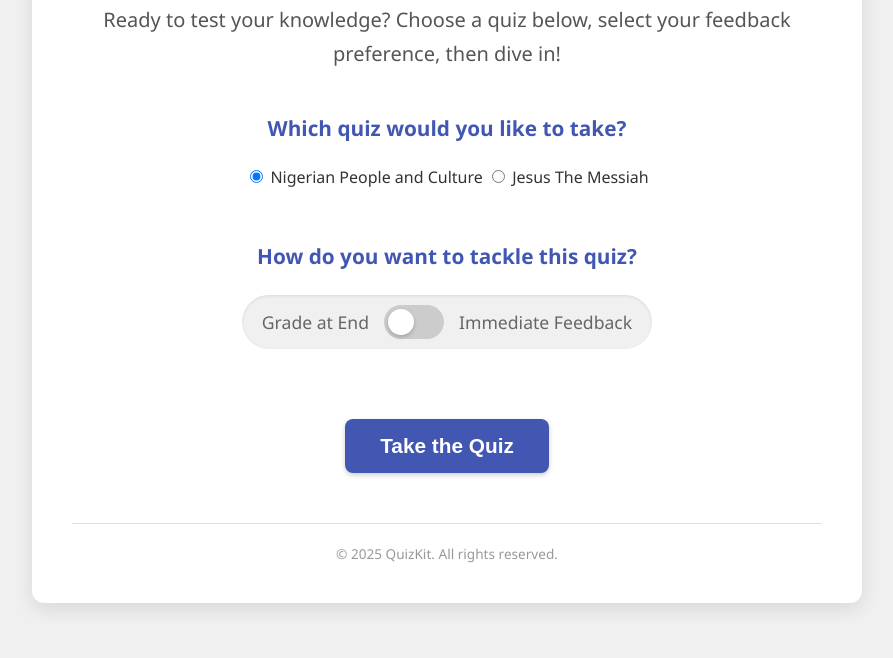
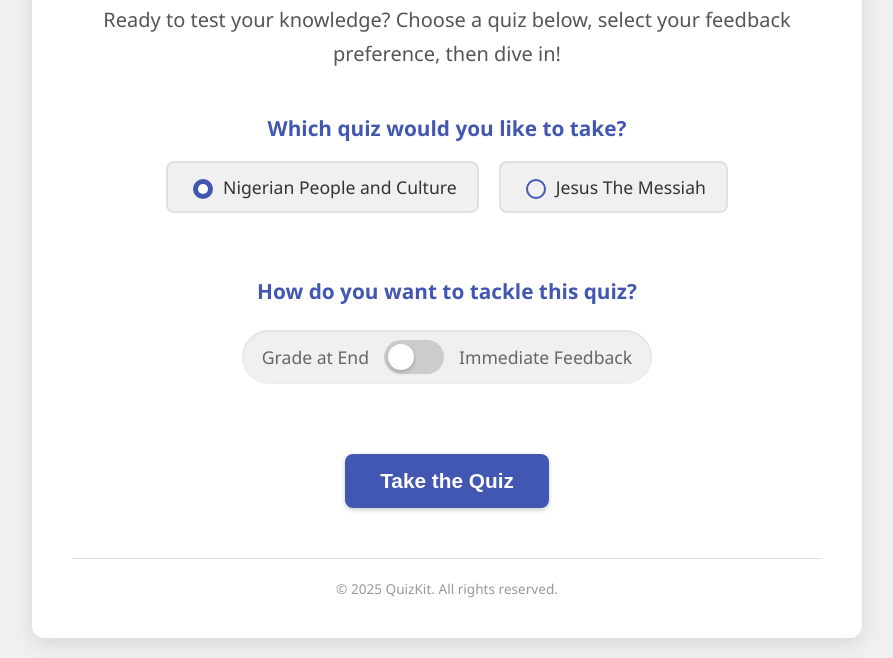
Before and after one commit to Posibright/quizkit_beta, a plain HTML site: page index.html in a window 1280 px wide. Shown: the part 223-881 px from the top of the page, without its empty margins (193-1086 px from the left). Before the commit the page ends 846 px from the top, so only its background shows below. Drawn offline with Linux system fonts and the light colour scheme.

Commit message:
Update style.css

```diff
--- a/style.css
+++ b/style.css
@@ -133,6 +133,77 @@ button:disabled {
     background-color: #30baba;
 }
 
+/* Quiz Selection Specific Styles */
+.quiz-selection-container {
+    margin-bottom: 40px;
+}
+
+.quiz-selection-container .mode-prompt {
+    margin-bottom: 15px;
+}
+
+.radio-group {
+    display: flex;
+    justify-content: center;
+    gap: 20px;
+    flex-wrap: wrap;
+}
+
+.radio-label {
+    display: flex;
+    align-items: center;
+    background-color: var(--bg-color);
+    border: 2px solid var(--border-color);
+    border-radius: 8px;
+    padding: 12px 20px;
+    cursor: pointer;
+    transition: all 0.2s ease;
+    font-size: 1.1em;
+    font-weight: 500;
+}
+
+.radio-label:hover {
+    border-color: var(--secondary-color);
+    box-shadow: 0 2px 8px rgba(0,0,0,0.1);
+}
+
+.radio-label input[type="radio"] {
+    appearance: none;
+    -webkit-appearance: none;
+    width: 20px;
+    height: 20px;
+    border: 2px solid var(--primary-color);
+    border-radius: 50%;
+    margin-right: 10px;
+    position: relative;
+    outline: none;
+    cursor: pointer;
+    flex-shrink: 0; /* Prevent shrinking */
+}
+
+.radio-label input[type="radio"]:checked {
+    background-color: var(--primary-color);
+    border-color: var(--primary-color);
+}
+
+.radio-label input[type="radio"]:checked::before {
+    content: '';
+    display: block;
+    width: 10px;
+    height: 10px;
+    background: white;
+    border-radius: 50%;
+    position: absolute;
+    top: 50%;
+    left: 50%;
+    transform: translate(-50%, -50%);
+}
+
+.radio-label input[type="radio"]:checked + span { /* Targeting the text label if any */
+    color: var(--primary-color);
+}
+
+/* Existing Feedback Mode Selection Styles */
 .feedback-mode-selection {
     margin: 30px 0 40px;
     display: flex;
```
